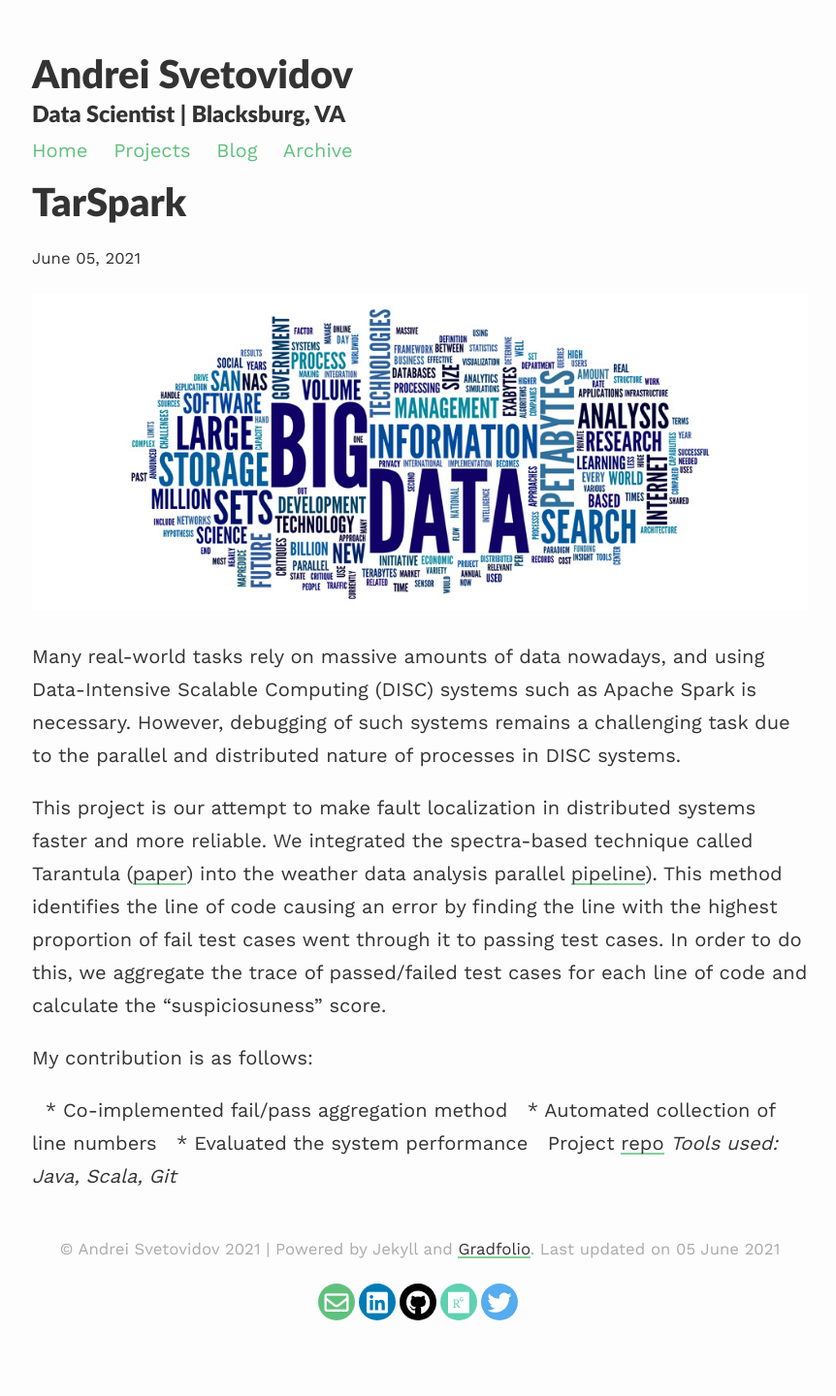
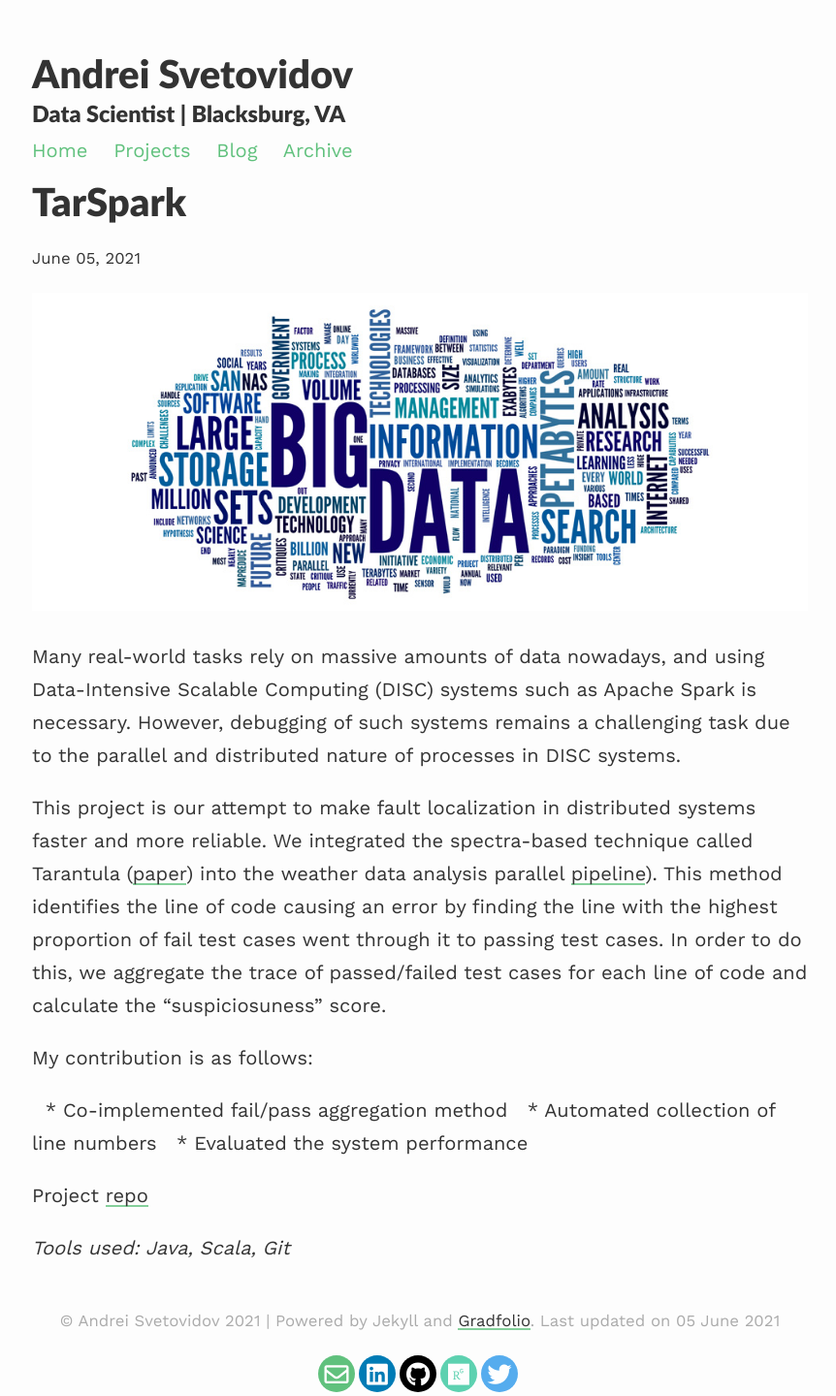
Before and after one commit to svetovidov/gradfolio, a Jekyll site: the page built from _projects/2_project.md, in a window 1280 px wide. Shown: the whole page at 97% size, without its empty margins (207-1069 px from the left). Built offline with Jekyll 4.4.1, drawn with Linux system fonts in a browser that asks for light colours; nearby versions of some CDN libraries; before the commit the page ends 1366 px from its top, so only the background shows below that.

Commit message:
Updated project files

```diff
--- a/_projects/2_project.md
+++ b/_projects/2_project.md
@@ -4,7 +4,7 @@ title: TarSpark
 description: Towards efficient debugging in DISC systems
 ---
 
-![Big Data wordcloud](/assets/images/bigdata4.png){:class="img-responsive"}
+![image](/assets/images/bigdata4.png)
 
 Many real-world tasks rely on massive amounts of data nowadays, and using Data-Intensive Scalable Computing (DISC) systems such as Apache Spark is necessary. However, debugging of such systems remains a challenging task due to the parallel and distributed nature of processes in DISC systems.
 
@@ -12,9 +12,12 @@ This project is our attempt to make fault localization in distributed systems fa
 
 My contribution is as follows:
 
+
   * Co-implemented fail/pass aggregation method
   * Automated collection of line numbers
   * Evaluated the system performance
 
+
 Project [repo](https://github.com/brendanmolin/TarSpark){:target="_blank"}
+
 *Tools used: Java, Scala, Git*
```
Also changed, not shown: _projects/1_project.md (+1 -0 lines), _projects/4_project.md (+1 -0 lines).
